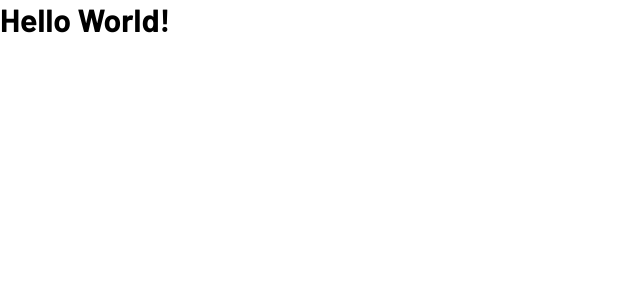
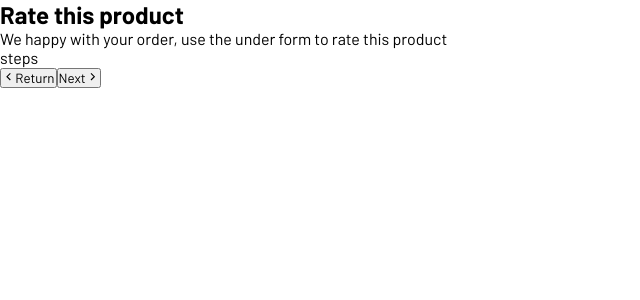
Before and after one commit to rodrigoaraujo7/multstep-form, a React (Vite) app: page / in a window 1280 px wide. Shown: the top 300 px of the page, without its empty margins (0-640 px from the left). Built offline with nearby package versions, Linux system fonts and the light colour scheme.

Commit message:
react-icons

```diff
--- a/package.json
+++ b/package.json
@@ -10,7 +10,8 @@
   },
   "dependencies": {
     "react": "^18.2.0",
-    "react-dom": "^18.2.0"
+    "react-dom": "^18.2.0",
+    "react-icons": "^4.7.1"
   },
   "devDependencies": {
     "@types/react": "^18.0.26",
--- a/src/App.jsx
+++ b/src/App.jsx
@@ -1,7 +1,29 @@
+import { GrFormNext, GrFormPrevious } from 'react-icons/gr'
+
 import './App.css'
 
 export const App = () => {
   return (
-    <h1>Hello World!</h1>
+    <div className="app">
+      <div className="header">
+        <h2>Rate this product</h2>
+        <p>We happy with your order, use the under form to rate this product</p>
+      </div>
+      <div className="form-container">
+        <p>steps</p>
+        <form>
+          <div className="actions">
+            <button type='button'>
+              <GrFormPrevious />
+              <span>Return</span>
+            </button>
+            <button type='submit'>
+              <span>Next</span>
+              <GrFormNext />
+            </button>
+          </div>
+        </form>
+      </div>
+    </div>
   )
 }
```
Also changed, not shown: 2 other files (tests, documents, lock files or other folders).
